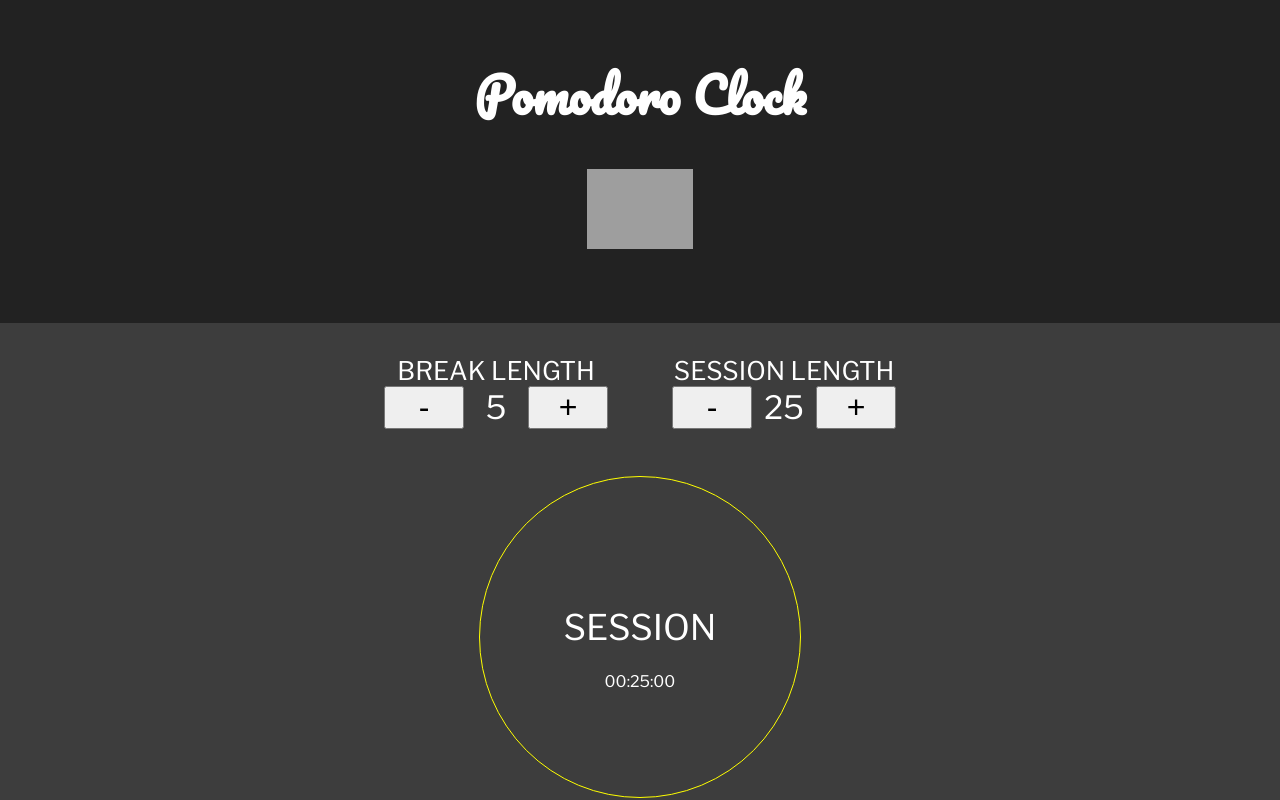
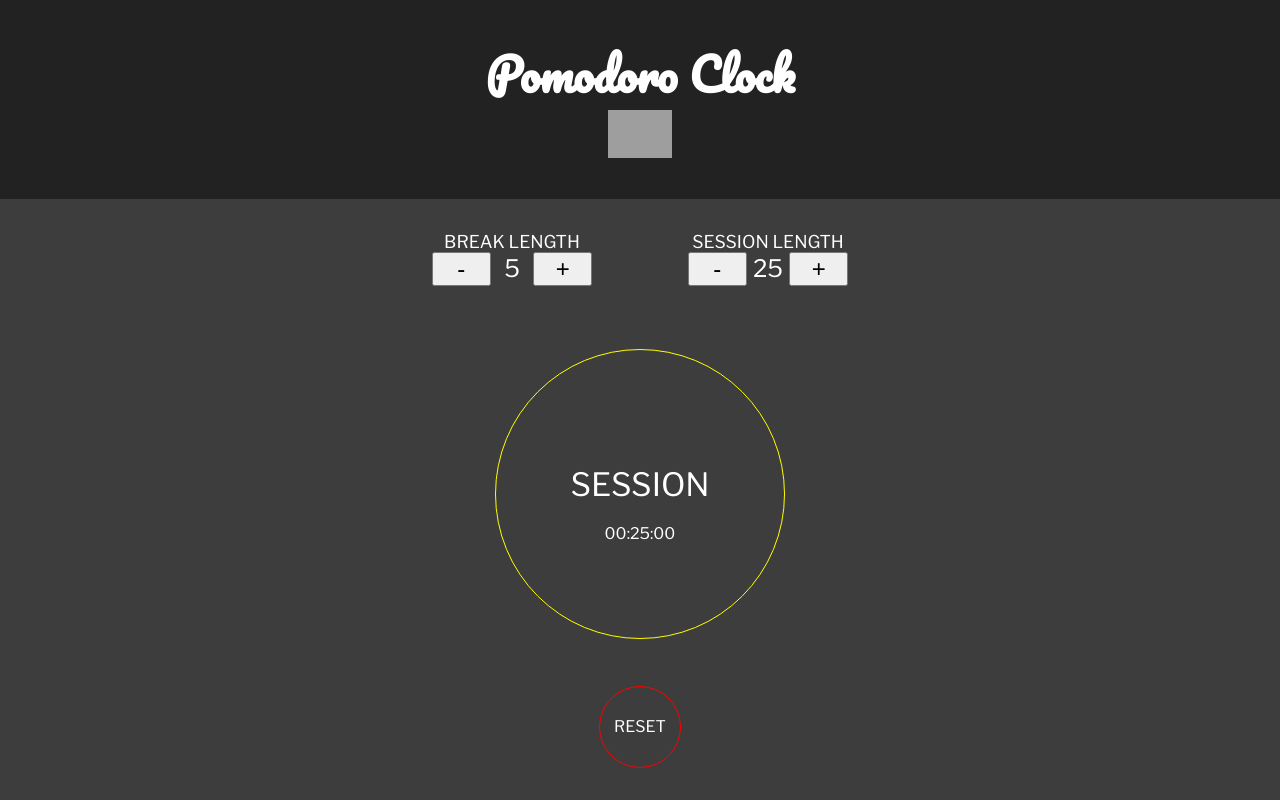
Before and after one commit to 42void/pomodoroReact, a React (Create React App) app: page / in a window 1280 px wide. Shown: the top 800 px of the page. Built offline with nearby package versions, Linux system fonts and the light colour scheme; grey boxes are pictures that could not be loaded.

Commit message:
steps 5 by 5

```diff
--- a/src/App.css
+++ b/src/App.css
@@ -5,20 +5,15 @@
 }
 
 .App-logo {
-  padding-bottom: 50px;
-  /*animation: App-logo-spin infinite 20s linear;*/
-  height: 80px;
+  margin-top: -3em;
+  height: 3em;
 }
 
 .App-header {
   background-color: #222;
-  padding: 20px;
+  padding-top: 0.3em;
+  padding-bottom: 2.3em;
 }
-
-/*@keyframes App-logo-spin {
-  from { transform: rotate(0deg); }
-  to { transform: rotate(360deg); }
-}*/
 
 body{
   color:white;
@@ -28,10 +23,12 @@ body{
 #title{
   font-family: 'Pacifico';
   color:#FFF;
-  font-size: 3em;
+  font-size: 2.8em;
 }
 
 #setters{
+  margin-left: 1em;
+  margin-right: 1em;
   display:flex;
   flex-direction: row;
   align-items: center;
@@ -39,12 +36,16 @@ body{
 }
 
 .setter{
+  flex-direction: column;
+  display: flex;
   margin:2em;
-  width: 14em;
+  width: 12em;
+  align-items: center;
+  justify-content: center;
 }
 
 .setterTitle{
-  font-size: 1.6em;
+  font-size: 1.1em;
   display: flex;
   align-items: center;
   justify-content: center;
@@ -53,10 +54,11 @@ body{
 .plusOrMinus{
   display:flex;
   flex-direction: row;
+  width: 10em;
 }
 
 .item{
-  font-size: 2em;
+  font-size: 1.5em;
   align-items: center;
   justify-content: center;
   display: flex;
@@ -71,11 +73,10 @@ body{
 }
 
 #circle{
-  /*background-color: red;*/
   margin-top:2em;
   flex-direction: column;
-  width: 20em;
-  height: 20em;
+  width: 18em;
+  height: 18em;
   border-width: thin;
   border-style: solid;
   border-color: yellow;
@@ -92,8 +93,8 @@ body{
 #circle:active{
   margin-top:2em;
   flex-direction: column;
-  width: 20em;
-  height: 20em;
+  width: 18em;
+  height: 18em;
   border-width: thin;
   border-style: solid;
   border-color: yellow;
@@ -106,14 +107,13 @@ body{
 
 #session{
   font-family: Libre Franklin;
-  font-size: 2.2em;
+  font-size: 2em;
   display:flex;
   justify-content: center;
   align-items: center;
   color:white;
   width: 10em;
   height: 2.5em;
-  /*background-color: green;*/
 }
 
 #time{
@@ -124,14 +124,12 @@ body{
   color:white;
   width: 10em;
   height: 3em;
-  /*background-color: pink;*/
 }
 
 #resetButtonContainer{
   display: flex;
   justify-content: center;
   align-items: center;
-  /*background-color: red;*/
 }
 
 #resetButton{
@@ -139,15 +137,14 @@ body{
   cursor: pointer;
   display: flex;
   margin-bottom: 2em;
-  /*background-color: blue;*/
   justify-content: center;
   align-items: center;
   border-color: red;
   border-width: thin;
   border-style: solid;
   border-radius:180px;
-  width: 4em;
-  height: 4em;
+  width: 3em;
+  height: 3em;
   padding: 1em;
 }
 
--- a/src/App.js
+++ b/src/App.js
@@ -17,7 +17,7 @@ class App extends Component {
 
   render() {
 
-    const {breaak, session, timer, isPausedNow, isSessionNow} = this.state;
+    const {breaak, session, isPausedNow, isSessionNow} = this.state;
 
     const plusSession = () => {
       if(isPausedNow){
```
